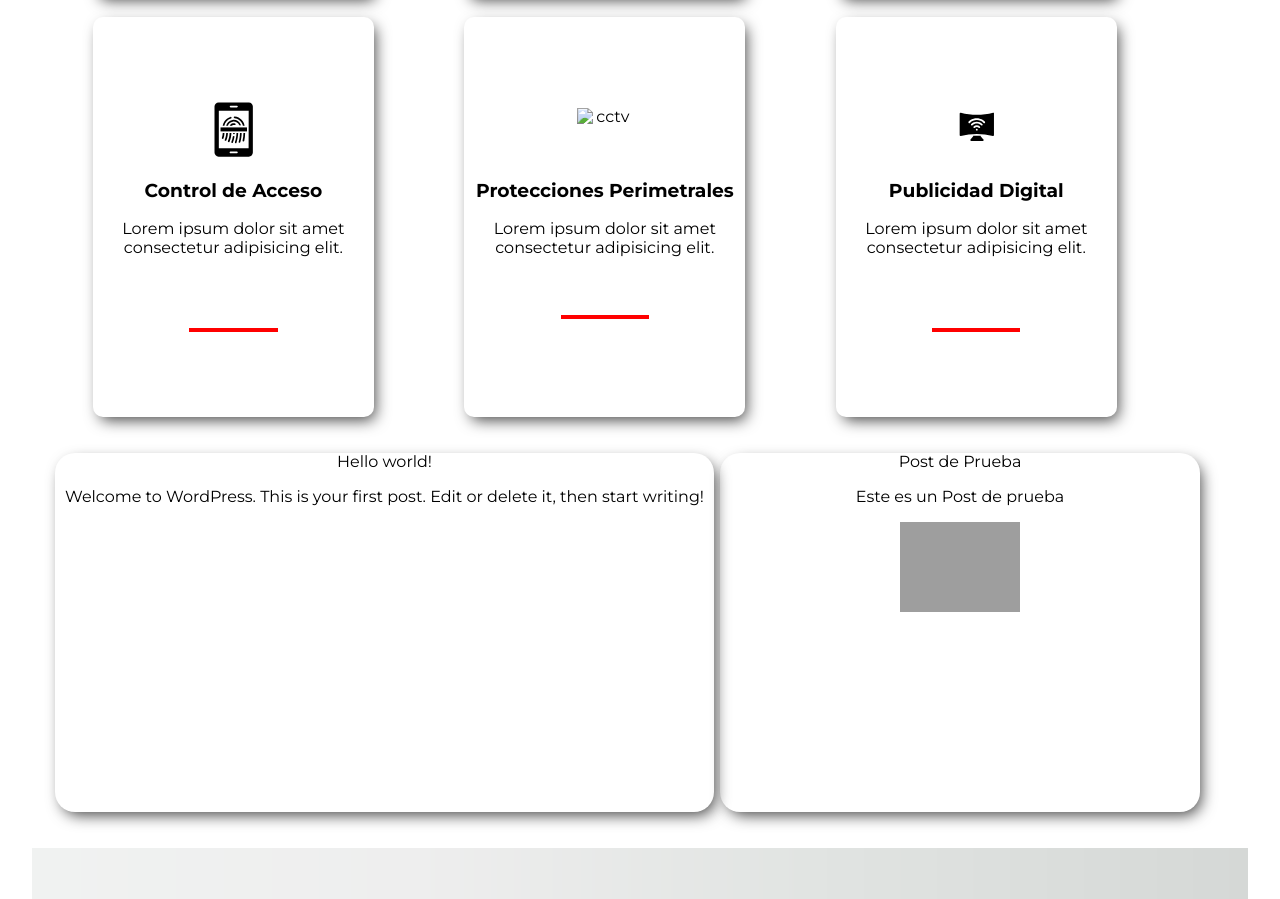
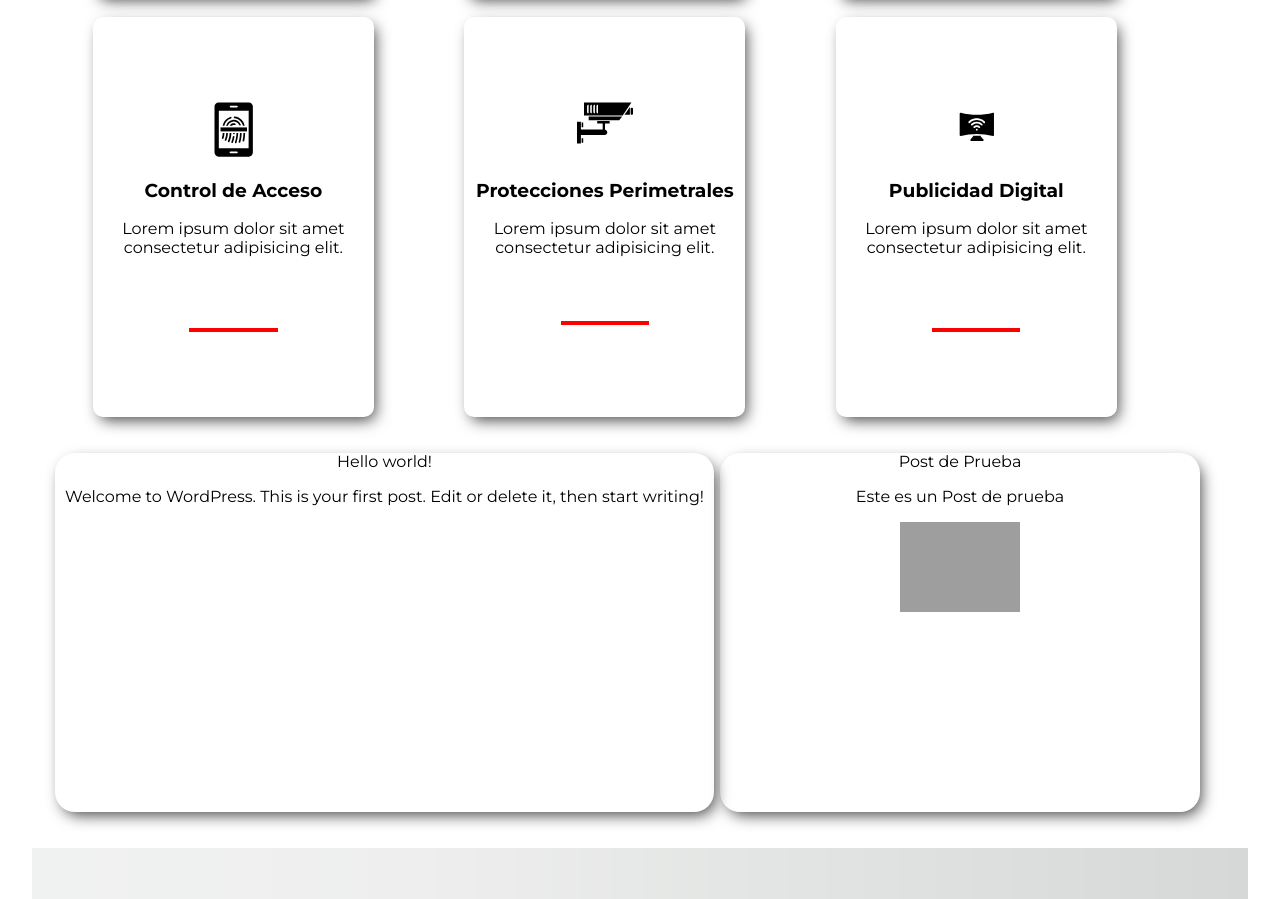
Before and after one commit to BarrasDesigns/TotalSecurity_LandingPage, a plain HTML site: page index.html in a window 1280 px wide. Shown: the part 1406-2305 px from the top of the page. Drawn offline with Linux system fonts and the light colour scheme; some packages are replaced by stand-ins of ours; grey boxes are pictures that could not be loaded; a script that the page names is missing.

Commit message:
iconos en proyectos

```diff
--- a/index.html
+++ b/index.html
@@ -242,7 +242,7 @@
                         <hr>
                     </div>
                     <div class="proyectos__item">
-                        <img class="proyectos__icon" src="" alt="cctv">
+                        <img class="proyectos__icon" src="./img/protecciones.svg" alt="cctv">
                         <div class="proyectos__text">
                             <h3>Protecciones Perimetrales</h3>
                             <p>Lorem ipsum dolor sit amet consectetur adipisicing elit.</p>
```
Also changed, not shown: img/protecciones.svg (added).
